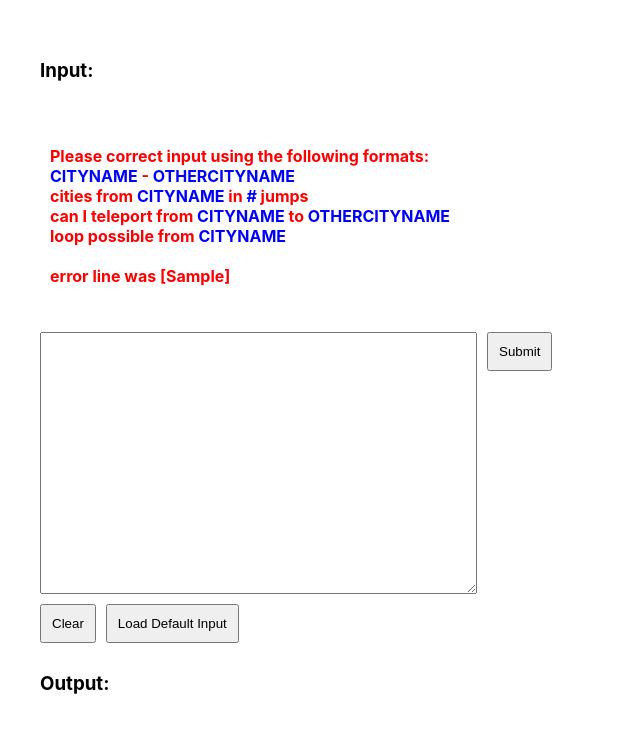
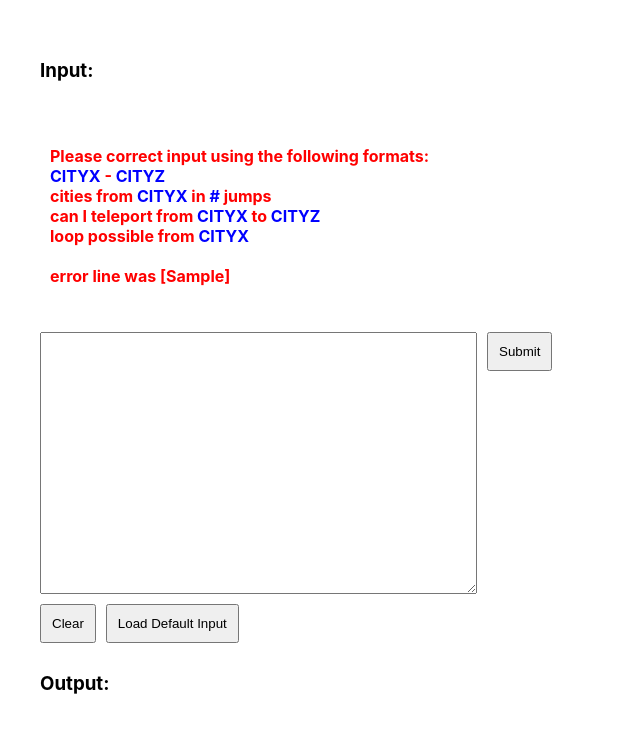
Before and after one commit to banzaiMimic/teleporter-gart, a React (Create React App) app: page / in a window 1280 px wide. Both pictures are taken after typing "Sample" into the empty fields and a click on the input "Submit". Shown: the top 732 px of the page, without its empty margins (0-640 px from the left). Built offline with nearby package versions, Linux system fonts and the light colour scheme.

Commit message:
updating error message on input error

```diff
--- a/src/components/query/ErrorMessage.js
+++ b/src/components/query/ErrorMessage.js
@@ -4,10 +4,10 @@ export default function ErrorMessage(props) {
   return (
     <div className='warning-txt'>
       <p>Please correct input using the following formats: <br />
-      <span>CITYNAME</span> - <span>OTHERCITYNAME</span><br />
-      cities from <span>CITYNAME</span> in <span>#</span> jumps<br />
-      can I teleport from <span>CITYNAME</span> to <span>OTHERCITYNAME</span><br />
-      loop possible from <span>CITYNAME</span><br /><br />
+      <span>CITYX</span> - <span>CITYZ</span><br />
+      cities from <span>CITYX</span> in <span>#</span> jumps<br />
+      can I teleport from <span>CITYX</span> to <span>CITYZ</span><br />
+      loop possible from <span>CITYX</span><br /><br />
       error line was [{props.errorLine}]
       </p>
     </div>
```
